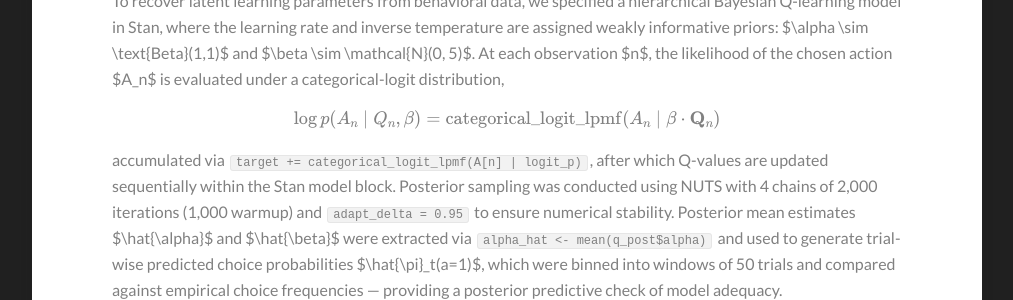
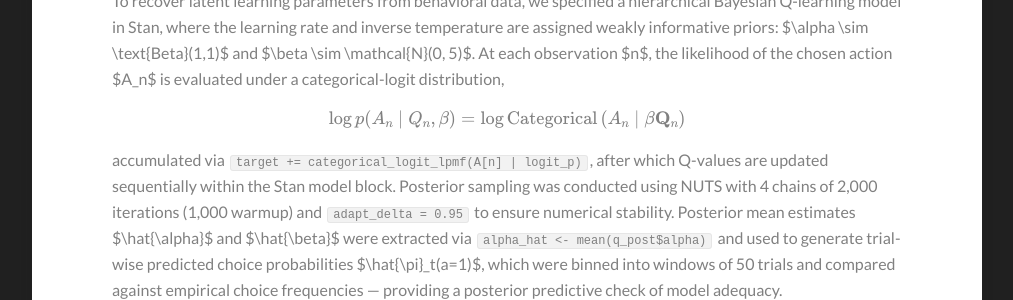
Before and after one commit to Kamran-Afzali/Kamran-Afzali.github.io, a Jekyll site: the page built from _posts/2026-12-24-Q-Learning_DEP_4.md, in a window 1280 px wide and 900 px high, scrolled down 1427 px. Shown: the part 150-450 px from the top of the window, without its empty margins (133-1146 px from the left). Built offline with Jekyll 4.4.1, drawn with Linux system fonts in a browser that asks for light colours; our own code applies the rules of GitHub Pages for plain Markdown files; formulas are drawn with MathJax 3.

Commit message:
Update 2026-12-24-Q-Learning_DEP_4.md

```diff
--- a/_posts/2026-12-24-Q-Learning_DEP_4.md
+++ b/_posts/2026-12-24-Q-Learning_DEP_4.md
@@ -27,7 +27,12 @@ encoded as `Q[action] <- Q[action] + alpha * (reward - Q[action])`. Two agents w
 To recover latent learning parameters from behavioral data, we specified a hierarchical Bayesian Q-learning model in Stan, where the learning rate and inverse temperature are assigned weakly informative priors: $\alpha \sim \text{Beta}(1,1)$ and $\beta \sim \mathcal{N}(0, 5)$. At each observation $n$, the likelihood of the chosen action $A_n$ is evaluated under a categorical-logit distribution,
 
 $$
-\log p(A_n \mid Q_n, \beta) = \text{categorical\_logit\_lpmf}(A_n \mid \beta \cdot \mathbf{Q}_n)
+\log p(A_n \mid Q_n, \beta)
+=
+\log \operatorname{Categorical}
+\left(
+A_n \mid \beta \mathbf{Q}_n
+\right)
 $$
 
 accumulated via `target += categorical_logit_lpmf(A[n] | logit_p)`, after which Q-values are updated sequentially within the Stan model block. Posterior sampling was conducted using NUTS with 4 chains of 2,000 iterations (1,000 warmup) and `adapt_delta = 0.95` to ensure numerical stability. Posterior mean estimates $\hat{\alpha}$ and $\hat{\beta}$ were extracted via `alpha_hat <- mean(q_post$alpha)` and used to generate trial-wise predicted choice probabilities $\hat{\pi}_t(a=1)$, which were binned into windows of 50 trials and compared against empirical choice frequencies — providing a posterior predictive check of model adequacy.
```
